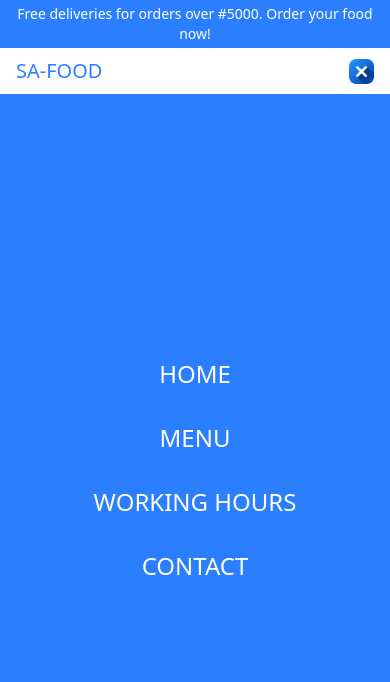
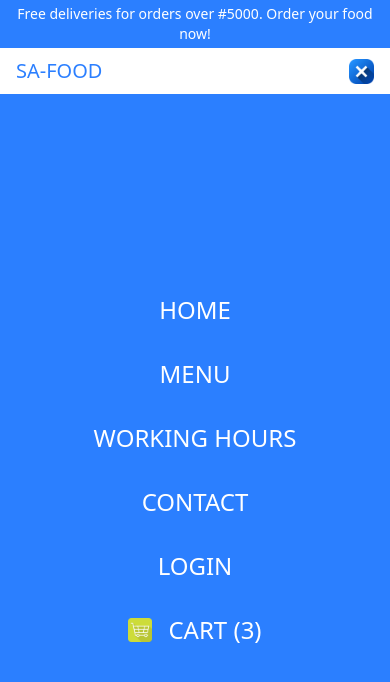
Before and after one commit to Nick-Salifu/sa-restaurants, a Next.js app: page / in a window 390 px wide. Both pictures are taken after a click on the picture 361 px from the left and 71 px from the top of the page. Shown: the top 682 px of the page. Built offline with nearby package versions, Linux system fonts and the light colour scheme.

Commit message:
working on the mobile menu

```diff
--- /dev/null
+++ b/components/CartIcon.jsx
@@ -0,0 +1,16 @@
+import Image from 'next/image'
+import Link from 'next/link'
+import React from 'react'
+
+const CartIcon = () => {
+  return (
+      <Link href="/cart" className='flex items-center gap-4'>
+          <div className='relative h-6 w-6'>
+              <Image src="/images/carticon.png" alt='cart icon' fill />
+          </div>
+          <span>Cart (3)</span>
+      </Link>
+  )
+}
+
+export default CartIcon
--- a/components/Menu.jsx
+++ b/components/Menu.jsx
@@ -3,6 +3,7 @@
 import Image from 'next/image'
 import Link from 'next/link';
 import React, { useState } from 'react'
+import CartIcon from './CartIcon';
 
 const links = [
     {id: 1, title: "Home", url: "/"},
@@ -12,7 +13,9 @@ const links = [
 ]
 
 const Menu = () => {
-    const [open, setOpen] = useState(false)
+    const [open, setOpen] = useState(false);
+
+    const user = false;
 
   return (
       <div>
@@ -21,11 +24,23 @@ const Menu = () => {
               <Image src="/images/closemenu.png" alt='close menu' height={25} width={25} onClick={() => setOpen(false)} />
           }
 
-          <div className='bg-blue-500 text-white absolute left-0 top-24 w-full h-[calc(100vh-6rem)] flex flex-col items-center justify-center text-2xl gap-8 z-10'>
+          {open &&
+              <div className='bg-blue-500 text-white absolute left-0 top-24 w-full h-[calc(100vh-6rem)] flex flex-col items-center justify-center text-2xl gap-8 z-10'>
             {links.map(item => (
-                <Link href={item.url} key={item.id}>{item.title}</Link>
+                <Link href={item.url} key={item.id} onClick={() => setOpen(false)}>
+                    {item.title}
+                </Link>
             ))}
-          </div>
+
+              {!user ?
+                  <Link href="/login" onClick={() => setOpen(false)}>Login</Link> :
+                  <Link href="/order" onClick={() => setOpen(false)}>Order</Link>
+              }
+
+              <Link href="/cart" onClick={() => setOpen(false)}>
+                <CartIcon />
+              </Link>
+          </div>}
     </div>
   )
 }
```
Also changed, not shown: public/images/carticon.png (added).
